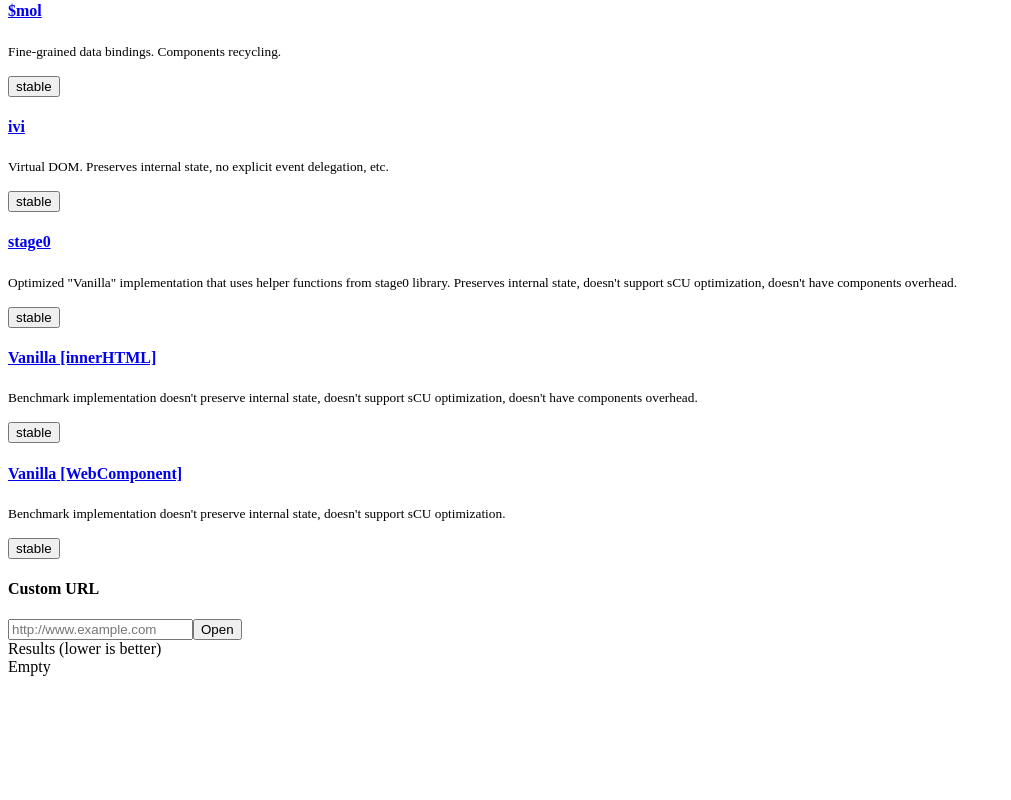
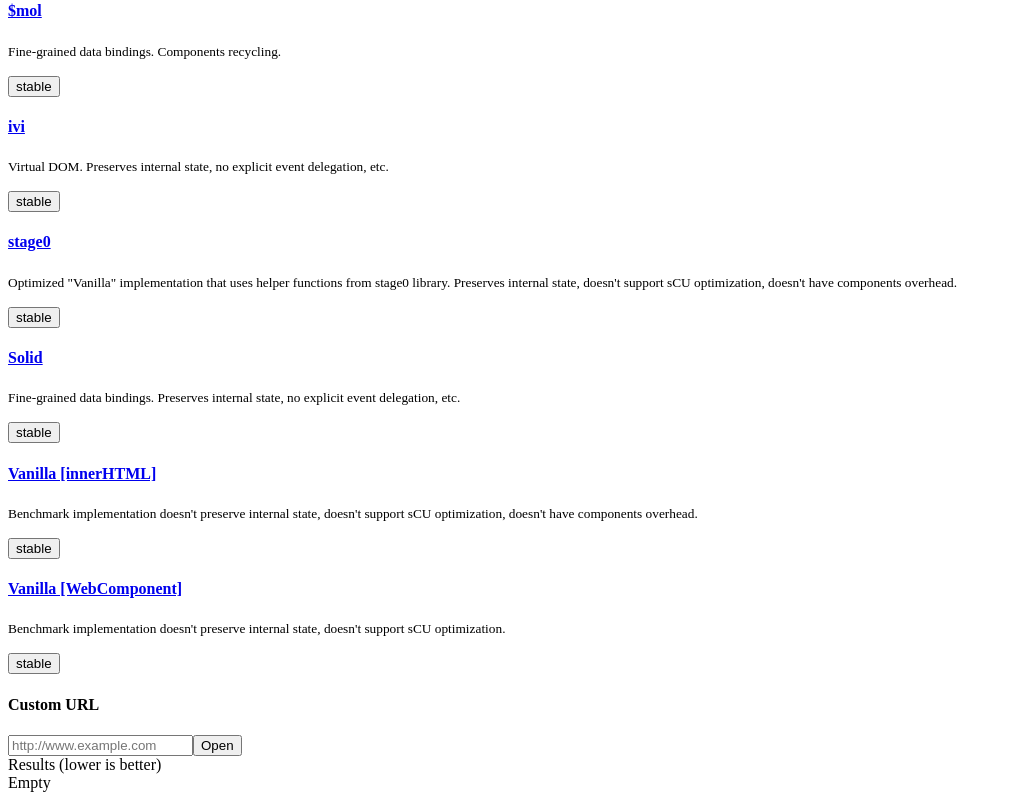
Before and after one commit to localvoid/uibench, a React app: page / in a window 1280 px wide. Shown: the part 1281-2081 px from the top of the page, without its empty margins (0-1011 px from the left). Before the commit the page ends 1965 px from the top, so only its background shows below. Built offline with nearby package versions, Linux system fonts and the light colour scheme; the HTML template or start-up script is replaced by a standard one; what inkdrop would draw is missing.

Commit message:
Added Solid

```diff
--- a/src/index.jsx
+++ b/src/index.jsx
@@ -711,6 +711,13 @@
       'comments': 'Optimized "Vanilla" implementation that uses helper functions from stage0 library. Preserves internal state, doesn\'t support sCU optimization, doesn\'t have components overhead.',
     },
     {
+      'name': 'Solid',
+      'url': 'https://github.com/ryansolid/solid',
+      'benchmarkUrl': 'https://ryansolid.github.io/solid-uibench/',
+      'page': 'index.html',
+      'comments': 'Fine-grained data bindings. Preserves internal state, no explicit event delegation, etc.',
+    },
+    {
       'name': 'Vanilla [innerHTML]',
       'url': 'https://github.com/localvoid/uibench-vanilla',
       'benchmarkUrl': 'https://localvoid.github.io/uibench-vanilla/innerhtml.html',
```
